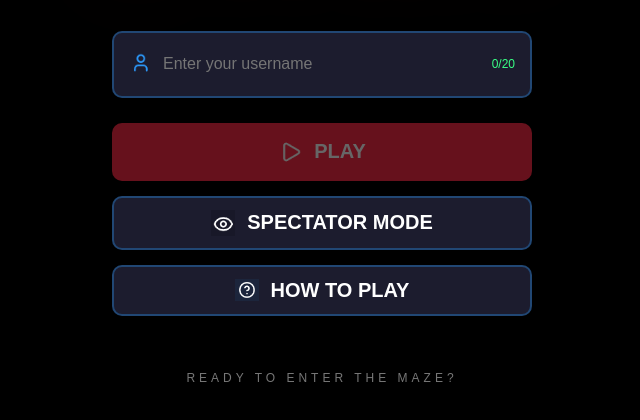
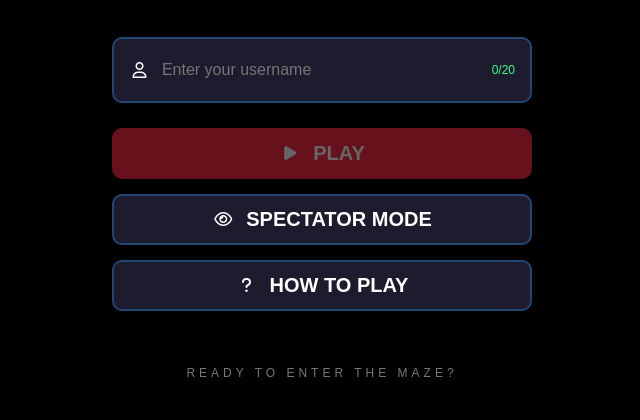
Before and after one commit to Codera101/Maze-of-Death, a website: page src/public/index.html in a window 1280 px wide. Shown: the part 254-674 px from the top of the page, without its empty margins (318-958 px from the left). Drawn offline with Linux system fonts and the light colour scheme.

Commit message:
Replace image icons with Font Awesome library

```diff
--- a/src/public/css/style_index.css
+++ b/src/public/css/style_index.css
@@ -78,11 +78,6 @@ body {
   /* max-width: 65vw; */
 }
 
-.input_username img {
-  width: 22px;
-  margin-right: 12px;
-}
-
 .input_username input {
   width: 90%;
   background: transparent;
@@ -115,13 +110,6 @@ body {
   width: 100%;
   max-width: 420px;
   /* max-width: 65vw; */
-}
-
-.button_play img,
-.button_spectator img,
-.button_how_to_play img {
-  width: 24px;
-  margin-right: 12px;
 }
 
 .button_play:hover,
@@ -160,6 +148,11 @@ body {
   letter-spacing: 4px;
 }
 
+i {
+  width: 22px;
+  margin-right: 12px;
+}
+
 /** play_btn **/
 
 .button_play.disabled {
--- a/src/public/index.html
+++ b/src/public/index.html
@@ -5,6 +5,13 @@
     <meta name="viewport" content="width=device-width, initial-scale=1.0" />
     <title>Maze of Death - Main Menu</title>
     <link rel="stylesheet" href="css/style_index.css" />
+    <link
+      rel="stylesheet"
+      href="https://cdnjs.cloudflare.com/ajax/libs/font-awesome/6.5.1/css/all.min.css"
+      integrity="sha512-..."
+      crossorigin="anonymous"
+      referrerpolicy="no-referrer"
+    />
   </head>
   <body>
     <!--! main_page -->
@@ -18,7 +25,7 @@
       <!--^  input_username  -->
 
       <div class="input_username">
-        <img src="imgs_index/user.png" alt="Icon User" />
+        <i class="fa-regular fa-user"></i>
         <input
           type="text"
           id="username"
@@ -31,17 +38,17 @@
       <!--^ buttons  -->
 
       <div class="button_play" id="play_btn_container">
-        <img src="imgs_index/play.png" alt="Icon Play" />
+        <i class="fa-solid fa-play"></i>
         <button id="play_btn" disabled>PLAY</button>
       </div>
 
       <div class="button_spectator">
-        <img src="imgs_index/eye.png" alt="Icon Eye" />
+        <i class="fa-regular fa-eye"></i>
         <button id="spectator_mode_btn">SPECTATOR MODE</button>
       </div>
 
       <div class="button_how_to_play">
-        <img src="imgs_index/question.png" alt="Icon Q" />
+        <i class="fa-solid fa-question"></i>
         <button id="how_to_play_btn">HOW TO PLAY</button>
       </div>
 
```
Also changed, not shown: src/public/imgs_index/eye.png (deleted), src/public/imgs_index/play.png (deleted), src/public/imgs_index/question.png (deleted), src/public/imgs_index/user.png (deleted).
